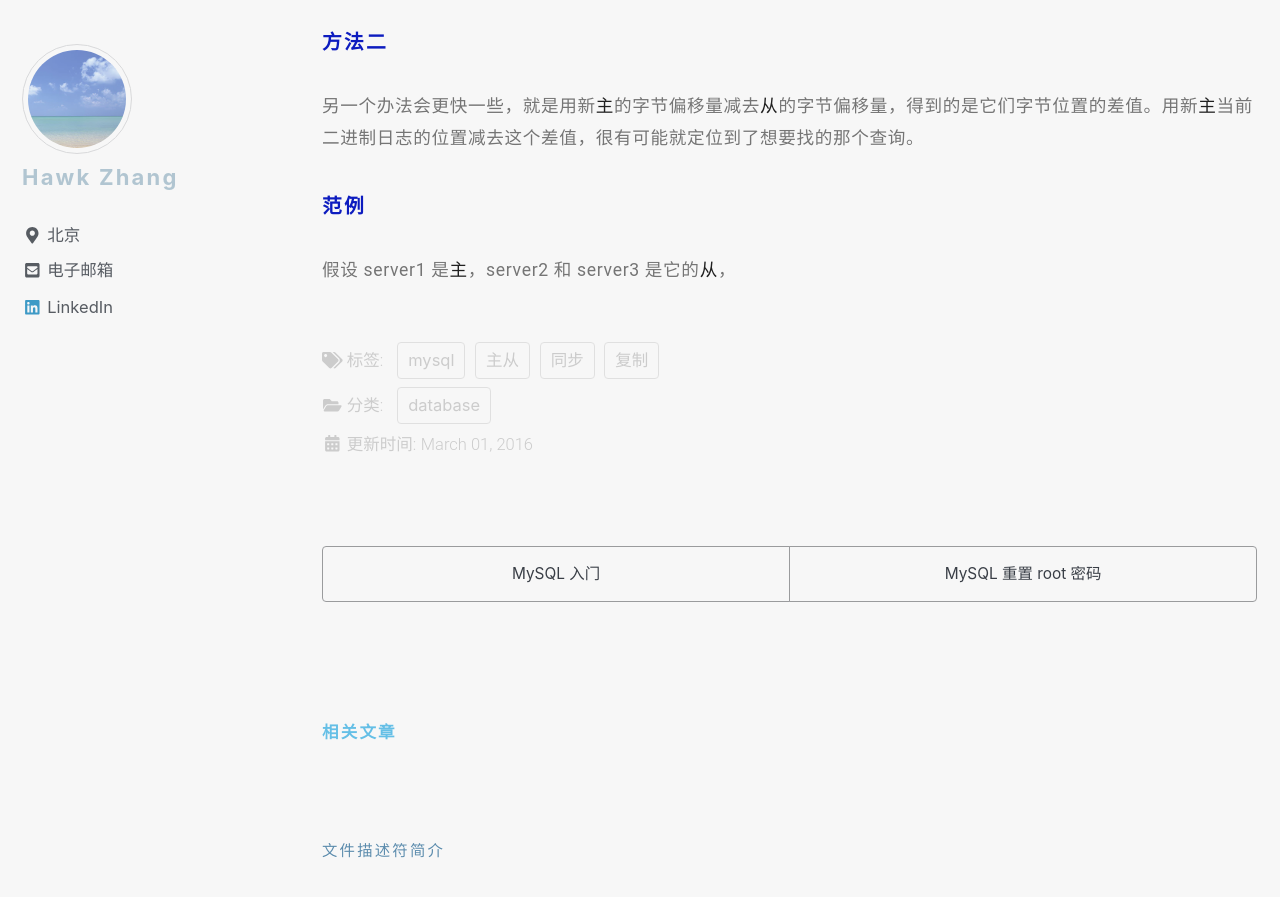
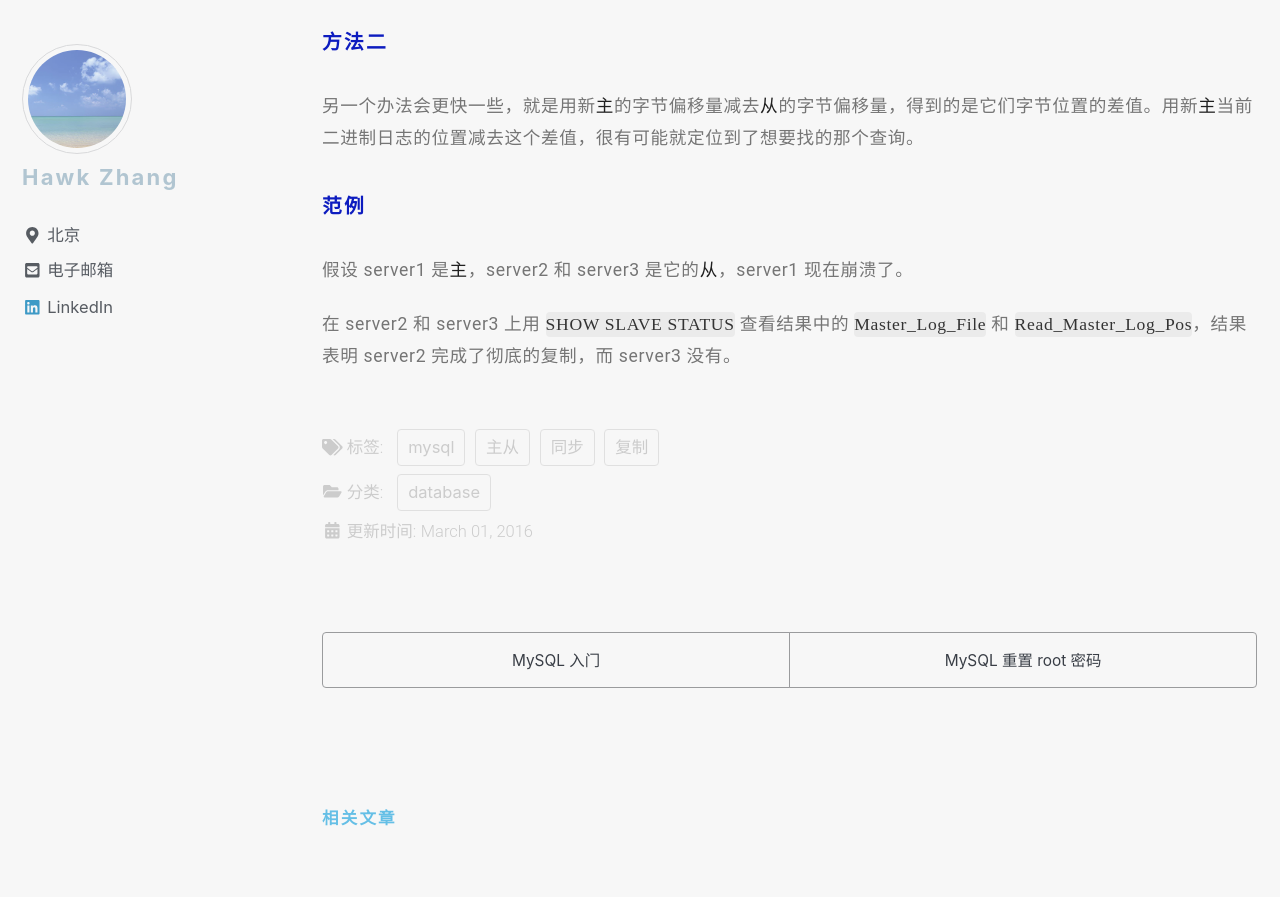
Before and after one commit to narru888/linotes_note, a Jekyll site: the page built from _posts/mysql/2016-03-01-master.slave.md, in a window 1280 px wide and 900 px high, scrolled down 52900 px. Shown: the top 897 px of the window. Built offline with Jekyll 4.4.1, drawn with Linux system fonts in a browser that asks for light colours; nearby versions of some CDN libraries; a script that is not in the unit is left out.

Commit message:
update on 2018-08-16 14:00:01 CST

```diff
--- a/_posts/mysql/2016-03-01-master.slave.md
+++ b/_posts/mysql/2016-03-01-master.slave.md
@@ -1652,4 +1652,6 @@ $ pt-table-checksum --replicate=test.checksum <master_host>
 
 ##### 范例
 
-假设 server1 是*主*，server2 和 server3 是它的*从*，
+假设 server1 是*主*，server2 和 server3 是它的*从*，server1 现在崩溃了。
+
+在 server2 和 server3 上用 `SHOW SLAVE STATUS` 查看结果中的 `Master_Log_File` 和 `Read_Master_Log_Pos`，结果表明 server2 完成了彻底的复制，而 server3 没有。
```
